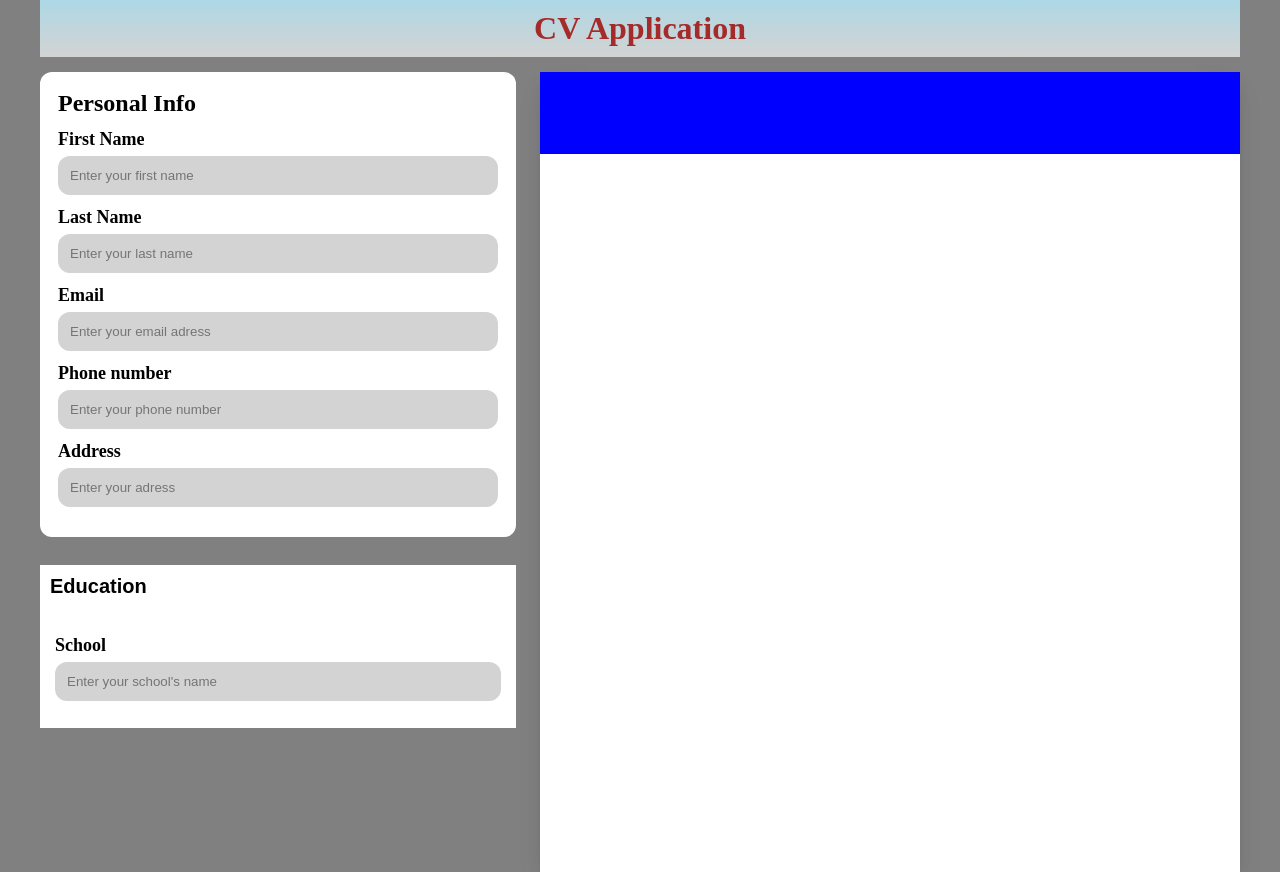
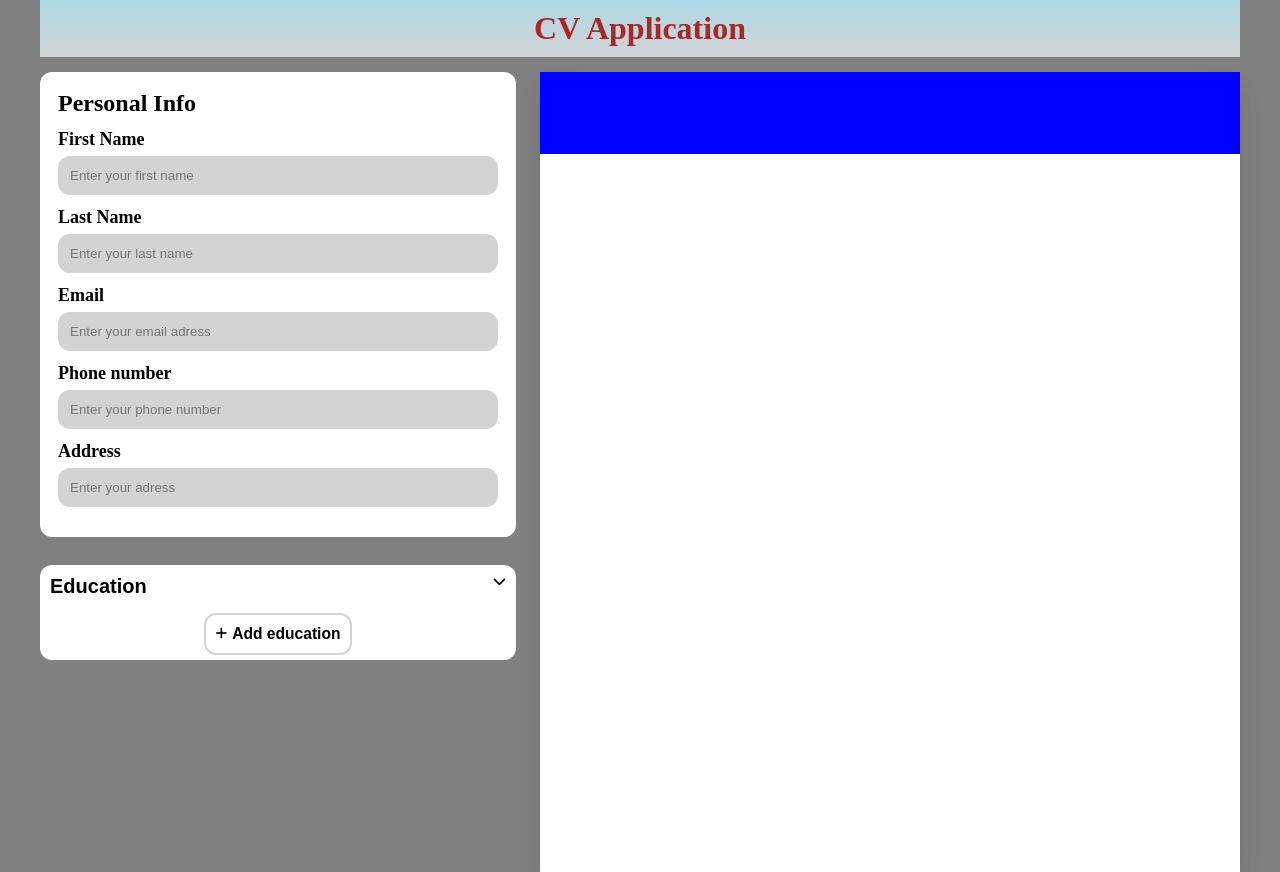
Before and after one commit to itsozod/react-cv-app, a React (Vite) app: page / in a window 1280 px wide. Both pictures are taken after a click on the button "Education". Built offline with nearby package versions, Linux system fonts and the light colour scheme.

Commit message:
created education adding part

```diff
--- a/src/App.css
+++ b/src/App.css
@@ -2,6 +2,7 @@
   max-width: 1200px;
   margin: 0 auto;
 }
+/* edit-side */
 .edit_side {
   display: flex;
   flex-grow: 1;
@@ -10,6 +11,7 @@
   height: fit-content;
   max-width: 750px;
 }
+/* resume-container component */
 .resume.top {
   grid-template-rows: auto 1fr;
 }
@@ -21,6 +23,7 @@
   top: 0;
   position: sticky;
 }
+/* personal-info component */
 .personal_info {
   background-color: blue;
   padding: 36px 24px;
@@ -39,12 +42,42 @@
   margin-top: 10px;
   color: white;
 }
+/* education component */
 .expand_section {
+  display: flex;
+  justify-content: space-between;
   background-color: transparent;
   border: none;
   padding: 10px;
   cursor: pointer;
+  width: 100%;
 }
 .forms_education {
   padding: 15px;
 }
+.edu_btn_container {
+  display: flex;
+  justify-content: center;
+}
+.add_edu_button {
+  display: flex;
+  justify-content: space-around;
+  align-items: center;
+  background-color: transparent;
+  border: 2px solid lightgrey;
+  border-radius: 12px;
+  margin: 5px;
+  padding: 10px;
+  cursor: pointer;
+}
+.add_btn_h3 {
+  margin-left: 5px;
+}
+/* education-header */
+.edu_header_container {
+  margin-top: 10px;
+}
+.edu_header_h1 {
+  background-color: lightblue;
+  text-align: center;
+}
--- a/src/App.jsx
+++ b/src/App.jsx
@@ -16,14 +16,17 @@ const getLocalStorage = (key) => {
   } else {
     return "";
   }
-}
+};
 function App() {
   const [firstName, setFirstName] = useState(getLocalStorage("firstName"));
   const [lastName, setLastName] = useState(getLocalStorage("lastName"));
   const [email, setEmail] = useState(getLocalStorage("email"));
-  const [phoneNumber, setPhoneNumber] = useState(getLocalStorage("phoneNumber"));
+  const [phoneNumber, setPhoneNumber] = useState(
+    getLocalStorage("phoneNumber")
+  );
   const [address, setAddress] = useState(getLocalStorage("address"));
-  const [education, setEducation] = useState(false);
+  const [openEducation, setOpenEducation] = useState(false);
+  const [addBtn, setAddBtn] = useState(false);
 
   const fullName = firstName + " " + lastName;
 
@@ -43,12 +46,16 @@ function App() {
     setAddress(e.target.value);
   }
   function handleEducation() {
-    if (education === false) {
-      setEducation(true);
+    if (openEducation === false) {
+      setOpenEducation(true);
     } else {
-      setEducation(false);
+      setOpenEducation(false);
     }
     console.log("Education");
+  }
+  function handleAddBtn() {
+    setAddBtn(true);
+    console.log("Add");
   }
 
   useEffect(() => {
@@ -107,14 +114,33 @@ function App() {
               <Education>
                 <button className="expand_section" onClick={handleEducation}>
                   <h2>Education</h2>
+                  {openEducation ? (
+                    <i className="fa-solid fa-chevron-down"></i>
+                  ) : (
+                    <i className="fa-solid fa-chevron-up"></i>
+                  )}
                 </button>
-                {education && <div className="section_open">
-                  <div className="forms_container">
-                    <form className="forms_education">
-                      <InputGroup label="School" type="text" placeholder="Enter your school's name"></InputGroup>
-                    </form>
+                {openEducation && (
+                  <div className="edu_btn_container">
+                    <button className="add_edu_button" onClick={handleAddBtn}>
+                      <i className="fa-solid fa-plus"></i>
+                      <h3 className="add_btn_h3">Add education</h3>
+                    </button>
                   </div>
-                  </div>}
+                )}
+                {addBtn && (
+                  <div className="section_open">
+                    <div className="forms_container">
+                      <form className="forms_education">
+                        <InputGroup
+                          label="School"
+                          type="text"
+                          placeholder="Enter your school's name"
+                        ></InputGroup>
+                      </form>
+                    </div>
+                  </div>
+                )}
               </Education>
             </PersonalInfo>
           </div>
@@ -137,6 +163,11 @@ function App() {
                   </div>
                 </div>
               </div>
+              {addBtn && (
+                <div className="edu_header_container">
+                  <h1 className="edu_header_h1">Education</h1>
+                </div>
+              )}
             </div>
           </ResumeContainer>
         </AppContainer>
--- a/src/components/education/Education.module.css
+++ b/src/components/education/Education.module.css
@@ -1,3 +1,4 @@
 .add_education {
     background-color: #fff;
+    border-radius: 12px;
 }
```
